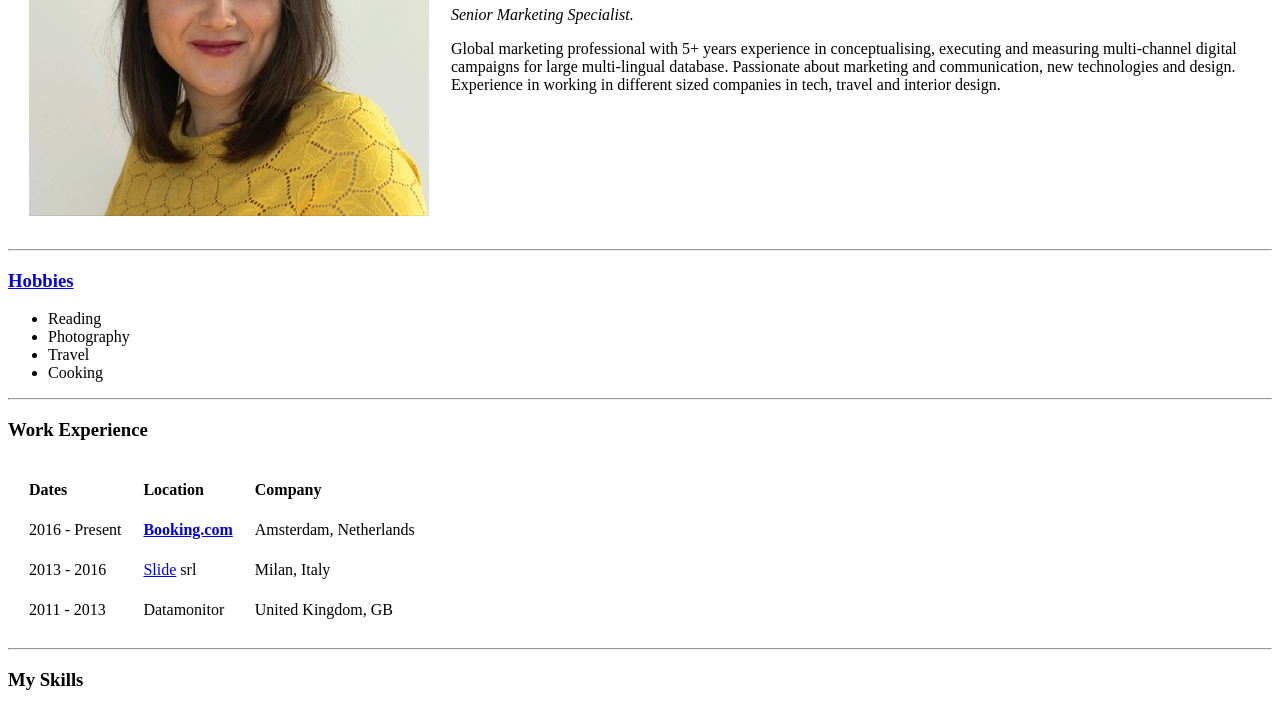
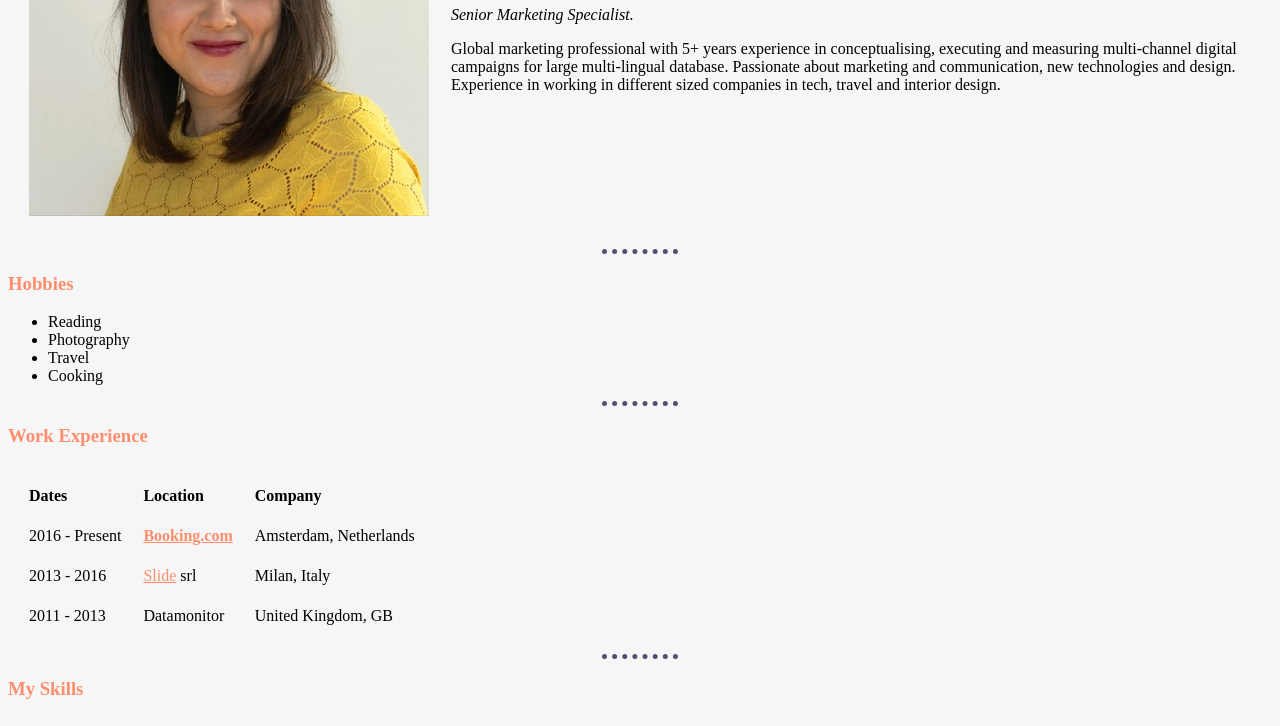
Before and after one commit to vlosa/cv.project, a plain HTML site: page index.html in a window 1280 px wide. Shown: the part 221-947 px from the top of the page. Drawn offline with Linux system fonts and the light colour scheme.

Commit message:
Add files via upload

```diff
--- a/index.html
+++ b/index.html
@@ -13,7 +13,7 @@
         content="This is my personal website. Click to find out more about me and my personal life.">
     <meta name="viewport" content="width=device-width, initial-scale=1">
     <title>🌻Valentina Lo Savio</title>
-    <link rel="stylesheet" href="">
+    <link rel="stylesheet" href="stylesheet.css">
 </head>
 
 <body>
@@ -38,7 +38,7 @@
         </p>
     </table>
     <hr>
-    <h3><a href="hobbies.html">Hobbies</a></h3>
+    <h3>Hobbies</a></h3>
     <ul>
         <li> Reading</li>
         <li> Photography</li>
@@ -98,6 +98,6 @@
         </tbody>
     </table>
     <hr>
-    <a href="contact-me.html"> Contact me</a>
+    <a href="contact-me.html"> Contact me </a>
 
 </html>
--- /dev/null
+++ b/stylesheet.css
@@ -0,0 +1,24 @@
+body{
+    background-color: #f6f6f6;
+}
+hr{
+    color: #515070;
+    border-style: none;
+    border-top-style: dotted;
+    height: 0;
+    width: 6%;
+    border-width: 5px;
+}
+h1{
+    color: #515070;
+}
+h3{
+    color:#ff8e6e;
+}
+
+h2{
+    color:#ff8e6e;
+}
+a{
+    color: #ff8e6e;
+}
```
Also changed, not shown: contact-me.html (+1 -1 lines).
